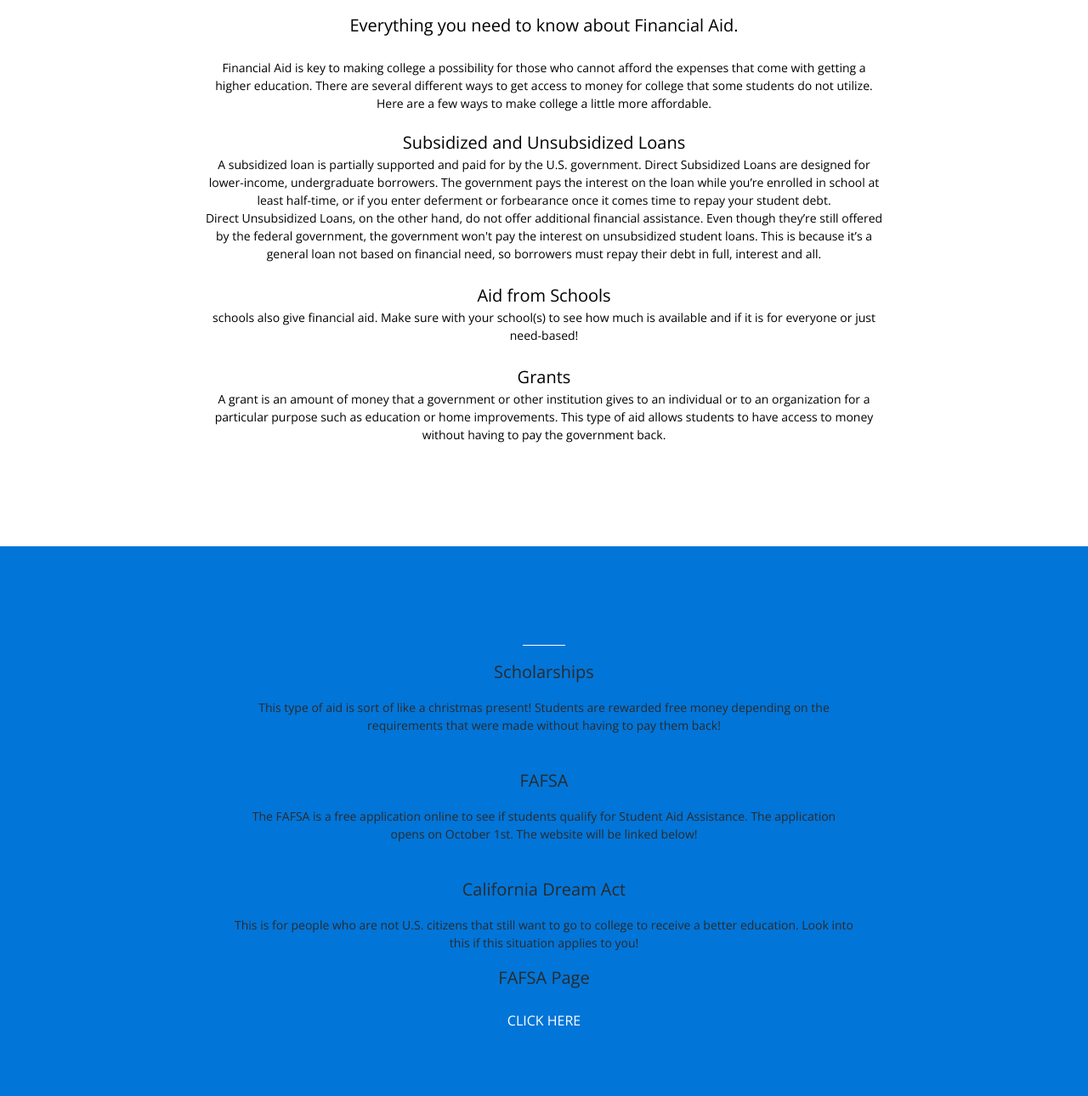
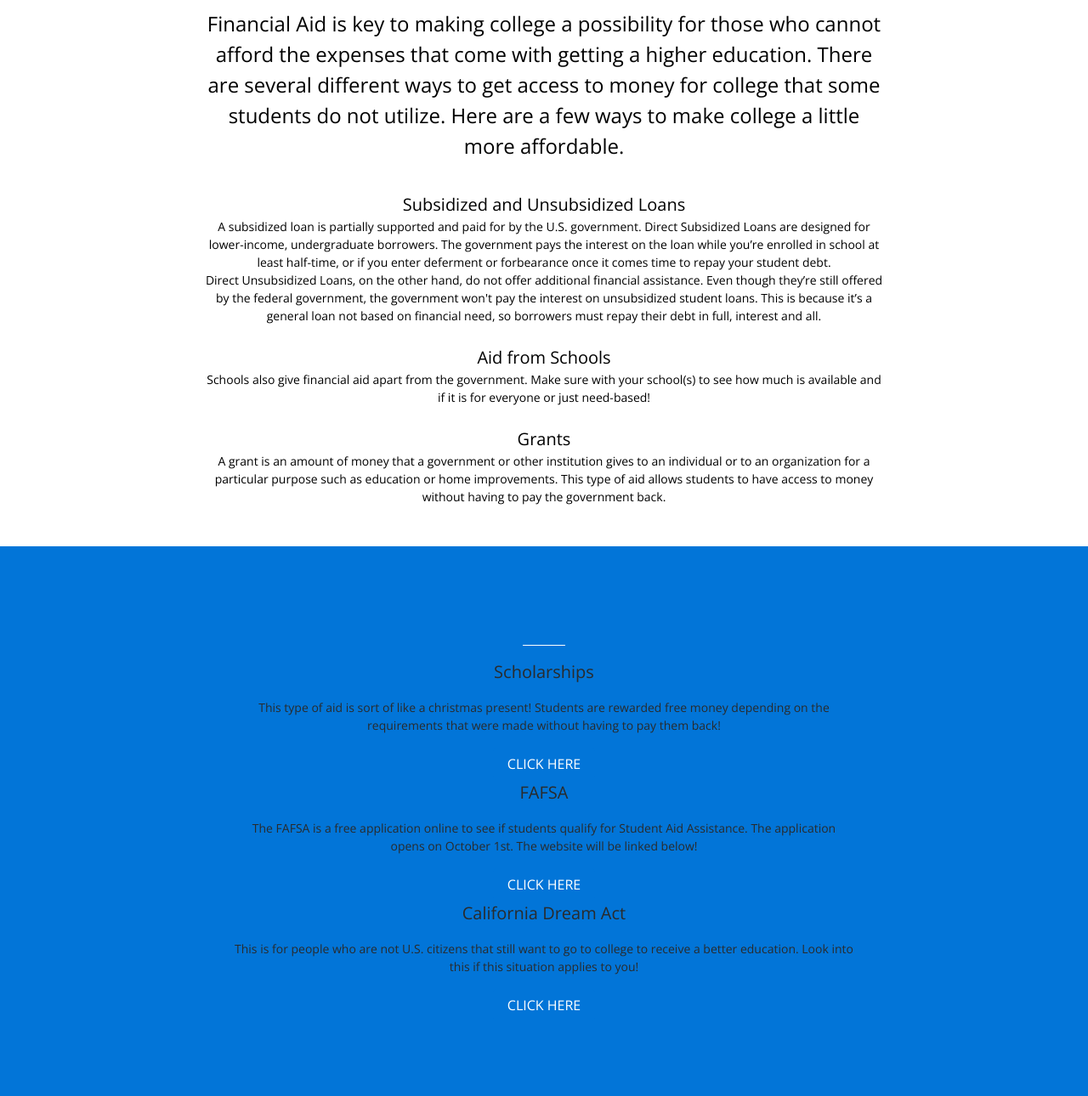
Before and after one commit to indu99/ReadySetCollege, a website with bundled scripts: page financialAid.html in a window 1280 px wide. Shown: the part 157-1447 px from the top of the page at 85% size. Built offline with nearby package versions, Linux system fonts and the light colour scheme.

Commit message:
Update financialAid.html

```diff
--- a/financialAid.html
+++ b/financialAid.html
@@ -59,17 +59,17 @@
                         <a class="nav-link" href="template.html">Downloadable Templates</a>
                     </li>
                     <li class="nav-item">
-                        <a class="nav-link" href="financialAid.html">Financial Aid</a>
+                        <a class="nav-link" href="finance.html">Financial Aid</a>
                     </li>
                     <li class="nav-item">
-                        <a class="nav-link" href="q&a.html">Q&A</a>
+                        <a class="nav-link" href="question.html">Q&A</a>
                         </li>
                     <li class="nav-item">
                         <a class="nav-link" href="experience.html">Past Experiences</a>
                         </li>
                     </li>
                     <li class="nav-item">
-                        <a class="nav-link" href="aboutUs.html">Our Story</a>
+                        <a class="nav-link" href="">Our Story</a>
                         </li>
                 </ul>
             </div>
@@ -81,9 +81,9 @@
             <div class="header-content-inner">
                 <h1 id="homeHeading"></h1>
                 <!-- <hr> -->
-                <p style="font-size: 20px">Everything you need to know about Financial Aid.</p>
+                <p style="font-size: 30px">Everything you need to know about Financial Aid.</p>
                 <br>
-                <p style="font-size: 14px"> Financial Aid is key to making college a possibility
+                <p style="font-size: 24px"> Financial Aid is key to making college a possibility
                   for those who cannot afford the expenses that come with getting a higher education.
                   There are several different ways to get access to money for college that some
                   students do not utilize. Here are a few ways to make college a little more
@@ -101,7 +101,7 @@
 </p>
                 <br>
                 <p style="font-size: 20px" class="schoolAid">Aid from Schools</p>
-                <p style="font-size: 14px"> schools also give financial aid. Make sure with your school(s) to see how much is available
+                <p style="font-size: 14px"> Schools also give financial aid apart from the government. Make sure with your school(s) to see how much is available
                 and if it is for everyone or just need-based!</p>
                 <br>
                 <p style="font-size: 20px" class="grants">Grants</p>
@@ -135,16 +135,17 @@
                     <p style="font-size: 20px" class="scholar">Scholarships</p>
                     <p style="font-size: 14px">This type of aid is sort of like a christmas present! Students are rewarded free money depending on the
                     requirements that were made without having to pay them back! </p>
+                    <a class="btn btn-primary btn-xl" href="https://www.fastweb.com/">Click Here</a>
                     <br>
                     <p style="font-size: 20px" class="fafsa">FAFSA</p>
                     <p style="font-size: 14px"> The FAFSA is a free application online to see if students qualify for Student Aid Assistance. The application opens on October 1st.
                     The website will be linked below!</p>
+                    <a class="btn btn-primary btn-xl" href="https://fafsa.ed.gov/">Click Here</a>
                     <br>
                     <p style="font-size: 20px" class="dream">California Dream Act</p>
                     <p style="font-size: 14px"> This is for people who are not U.S. citizens that still want to go to college to receive a better education. Look into this if this
                       situation applies to you! </p>
-                    <p style="font-size: 20px"> FAFSA Page</p>
-                    <a class="btn btn-primary btn-xl" href="https://fafsa.ed.gov/">Click Here</a>
+                    <a class="btn btn-primary btn-xl" href="https://dream.csac.ca.gov/">Click Here</a>
                 </div>
             </div>
         </div>
@@ -162,7 +163,3 @@
 
     <!-- Custom scripts for this template -->
     <script src="js/creative.min.js"></script>
-
-</body>
-
-</html>
```
